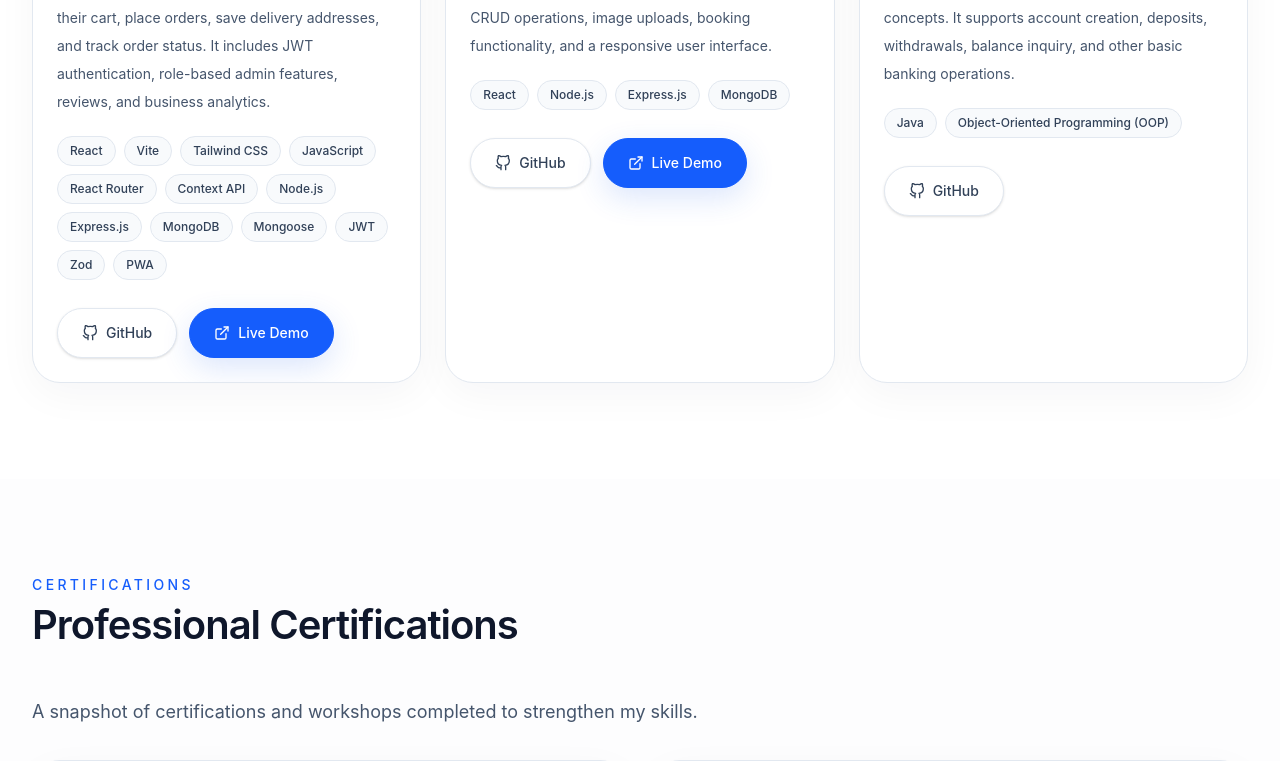
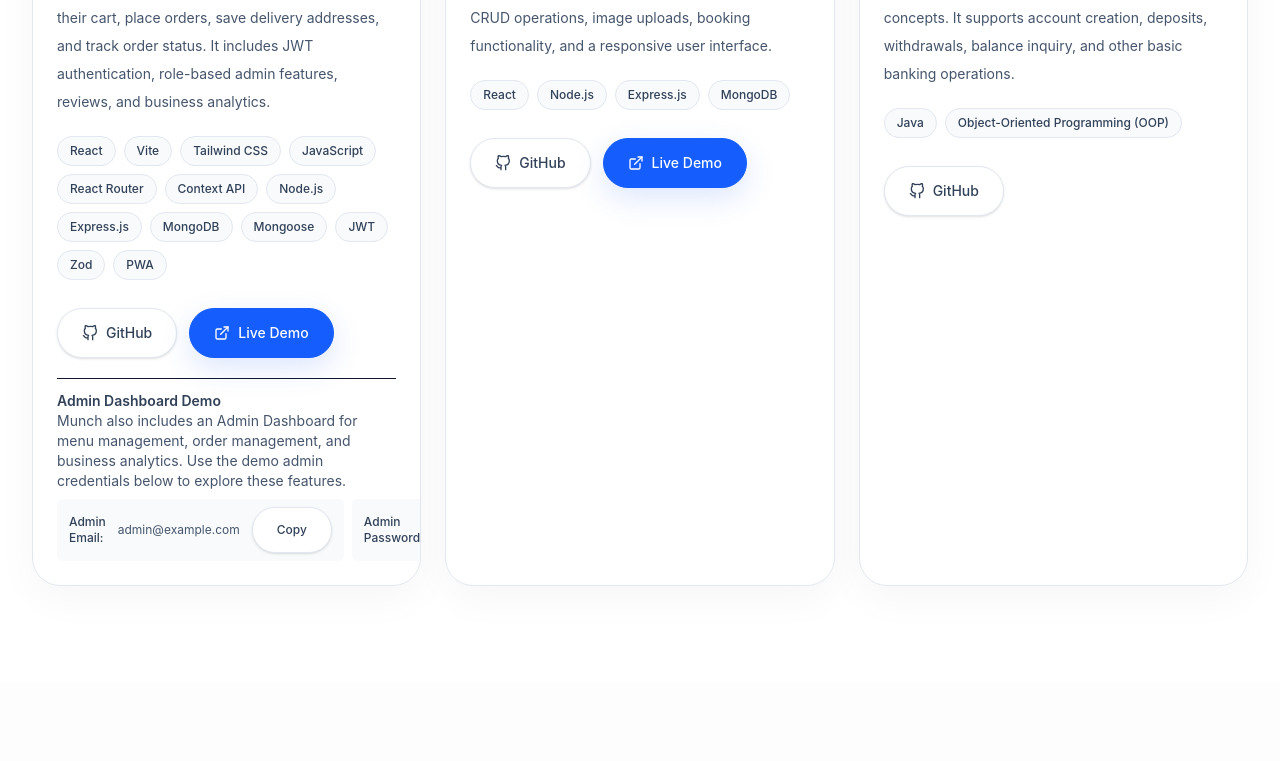
Before and after one commit to Arpita3011-projects/my_portfolio_website, a React (Vite) app: page / in a window 1280 px wide. Shown: the part 4092-4853 px from the top of the page. Built offline with nearby package versions, Linux system fonts and the light colour scheme.

Commit message:
modified munch project details

```diff
--- a/src/components/sections/Projects.jsx
+++ b/src/components/sections/Projects.jsx
@@ -109,6 +109,41 @@ function Projects() {
                   </Button>
                       )}
                 </div>
+                {/* Admin Dashboard demo info for Munch project */}
+                {project.links?.github?.includes('/Munch') ? (
+                  <div className="mt-3 border-t pt-3">
+                    <p className="text-sm font-semibold text-slate-700">Admin Dashboard Demo</p>
+                    <p className="text-sm text-slate-600">Munch also includes an Admin Dashboard for menu management, order management, and business analytics. Use the demo admin credentials below to explore these features.</p>
+
+                    <div className="mt-2 flex flex-col gap-2 sm:flex-row sm:items-center">
+                      <div className="flex items-center gap-3 rounded-md bg-slate-50 px-3 py-2">
+                        <span className="text-xs font-medium text-slate-700">Admin Email:</span>
+                        <span className="text-xs text-slate-600">admin@example.com</span>
+                        <Button
+                          variant="secondary"
+                          onClick={() => navigator?.clipboard?.writeText('admin@example.com')}
+                          className="px-3 py-1 text-xs"
+                          aria-label="Copy admin email"
+                        >
+                          Copy
+                        </Button>
+                      </div>
+
+                      <div className="flex items-center gap-3 rounded-md bg-slate-50 px-3 py-2">
+                        <span className="text-xs font-medium text-slate-700">Admin Password:</span>
+                        <span className="text-xs text-slate-600">YourPass123!</span>
+                        <Button
+                          variant="secondary"
+                          onClick={() => navigator?.clipboard?.writeText('YourPass123!')}
+                          className="px-3 py-1 text-xs"
+                          aria-label="Copy admin password"
+                        >
+                          Copy
+                        </Button>
+                      </div>
+                    </div>
+                  </div>
+                ) : null}
               </div>
             </motion.article>
           ))}
```
